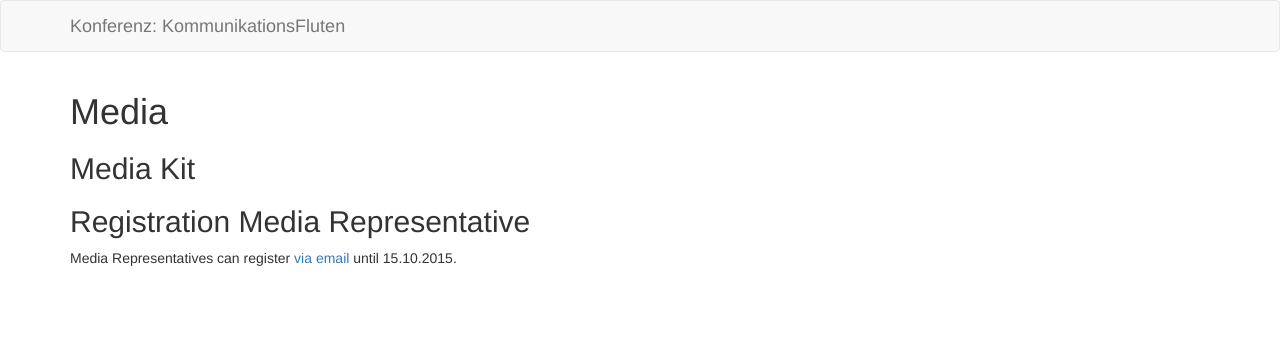
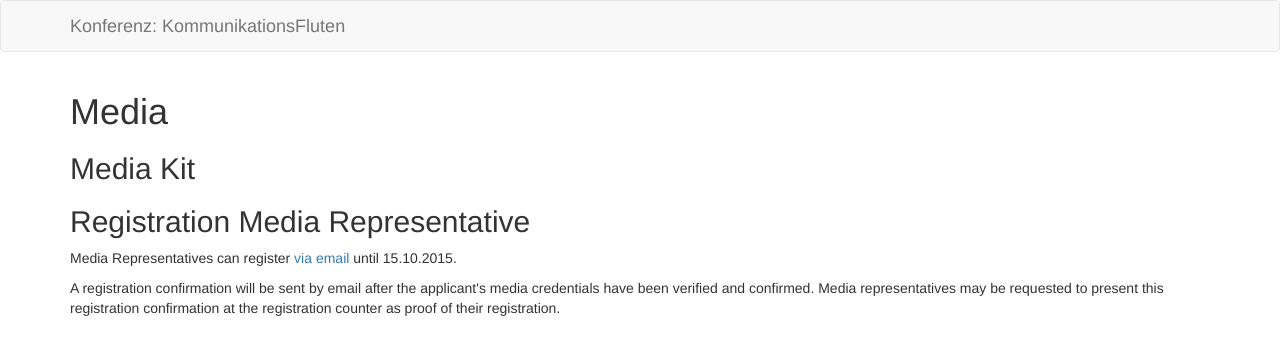
Before and after one commit to susedev/test, a Jekyll site: the page built from media.html, in a window 1280 px wide. Shown: the top 355 px of the page. Built offline with Jekyll 4.4.1, drawn with Linux system fonts in a browser that asks for light colours.

Commit message:
Edit from JekyllCMS

```diff
--- a/media.html
+++ b/media.html
@@ -6,3 +6,6 @@ title: Media
 <h2>Registration Media Representative</h2>
 
 <p>Media Representatives can register <a href="mailto:ode@eijc.eu?subject=Accreditation%20Conference">via email </a>until 15.10.2015.</p>
+
+<p>A registration confirmation will be sent by email after the applicant&#39;s media credentials have been verified and confirmed. Media representatives may be requested to present this registration confirmation at the registration counter as proof of their registration.<br />
+&nbsp;</p>
```
